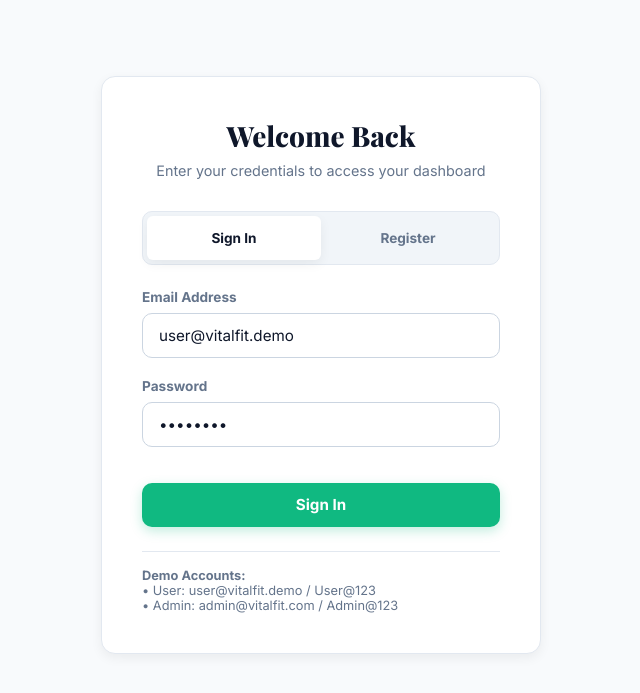
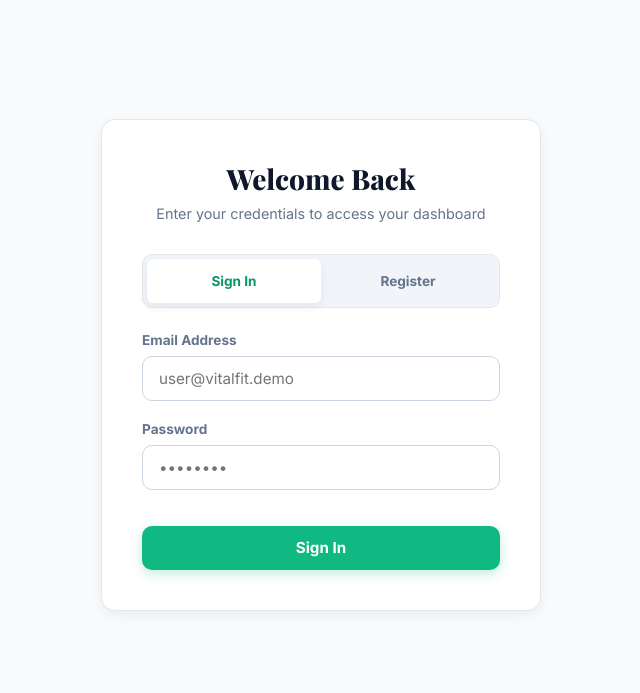
Before and after one commit to ishafatma26-cell/VitalFit, a Java web app: page /login in a window 1280 px wide. Shown: the part 71-764 px from the top of the page, without its empty margins (319-959 px from the left). Run offline with Tomcat 11, a stand-in JSP engine, Linux system fonts and the light colour scheme; some web fonts are replaced.

Commit message:
refactor: remove demo credentials block from login screen
Co-authored-by: ishafatma26-cell <337325258+ishafatma26-cell@users.noreply.github.com>

```diff
--- a/src/main/webapp/login.jsp
+++ b/src/main/webapp/login.jsp
@@ -38,28 +38,22 @@
             <% } %>
 
             <div style="display: flex; background: #f1f5f9; border-radius: var(--radius-md); padding: 0.25rem; margin-bottom: 1.5rem; border: 1px solid var(--border-color);">
-                <a href="login.jsp" class="btn" style="flex: 1; padding: 0.5rem; font-size: 0.85rem; border-radius: var(--radius-sm); color: <%= !isRegister ? "var(--primary)" : "var(--text-muted)" %>; background: <%= !isRegister ? "#ffffff" : "transparent" %>; box-shadow: <%= !isRegister ? "var(--shadow-card)" : "none" %>;">Sign In</a>
-                <a href="login.jsp?tab=register" class="btn" style="flex: 1; padding: 0.5rem; font-size: 0.85rem; border-radius: var(--radius-sm); color: <%= isRegister ? "var(--primary)" : "var(--text-muted)" %>; background: <%= isRegister ? "#ffffff" : "transparent" %>; box-shadow: <%= isRegister ? "var(--shadow-card)" : "none" %>;">Register</a>
+                <a href="login.jsp" class="btn" style="flex: 1; padding: 0.5rem; font-size: 0.85rem; border-radius: var(--radius-sm); color: <%= !isRegister ? "var(--primary-emerald-hover)" : "var(--text-muted)" %>; background: <%= !isRegister ? "#ffffff" : "transparent" %>; box-shadow: <%= !isRegister ? "var(--shadow-card)" : "none" %>;">Sign In</a>
+                <a href="login.jsp?tab=register" class="btn" style="flex: 1; padding: 0.5rem; font-size: 0.85rem; border-radius: var(--radius-sm); color: <%= isRegister ? "var(--primary-emerald-hover)" : "var(--text-muted)" %>; background: <%= isRegister ? "#ffffff" : "transparent" %>; box-shadow: <%= isRegister ? "var(--shadow-card)" : "none" %>;">Register</a>
             </div>
 
             <% if (!isRegister) { %>
                 <form action="login" method="post">
                     <div class="form-group">
                         <label class="form-label">Email Address</label>
-                        <input type="email" name="email" class="form-control" placeholder="user@vitalfit.demo" required value="user@vitalfit.demo">
+                        <input type="email" name="email" class="form-control" placeholder="user@vitalfit.demo" required>
                     </div>
                     <div class="form-group">
                         <label class="form-label">Password</label>
-                        <input type="password" name="password" class="form-control" placeholder="••••••••" required value="User@123">
+                        <input type="password" name="password" class="form-control" placeholder="••••••••" required>
                     </div>
-                    <button type="submit" class="btn btn-primary" style="width: 100%; margin-top: 1rem;">Sign In</button>
+                    <button type="submit" class="btn btn-emerald" style="width: 100%; margin-top: 1rem;">Sign In</button>
                 </form>
-
-                <div style="margin-top: 1.5rem; padding-top: 1rem; border-top: 1px solid var(--border-color); font-size: 0.8rem; color: var(--text-muted);">
-                    <strong>Demo Accounts:</strong><br>
-                    • User: <code>user@vitalfit.demo</code> / <code>User@123</code><br>
-                    • Admin: <code>admin@vitalfit.com</code> / <code>Admin@123</code>
-                </div>
             <% } else { %>
                 <form action="register" method="post">
                     <div class="form-group">
@@ -74,7 +68,7 @@
                         <label class="form-label">Password</label>
                         <input type="password" name="password" class="form-control" placeholder="••••••••" required>
                     </div>
-                    <button type="submit" class="btn btn-primary" style="width: 100%; margin-top: 1rem;">Create Account</button>
+                    <button type="submit" class="btn btn-emerald" style="width: 100%; margin-top: 1rem;">Create Account</button>
                 </form>
             <% } %>
 
```
